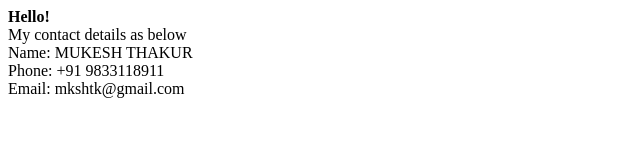
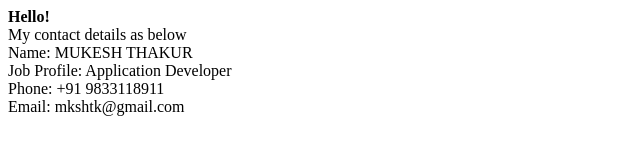
Before and after one commit to mkshtk/webpage, a plain HTML site: page main.html in a window 1280 px wide. Shown: the whole page, without its empty margins (0-640 px from the left). Drawn offline with Linux system fonts and the light colour scheme.

Commit message:
Update main.html

```diff
--- a/main.html
+++ b/main.html
@@ -10,6 +10,7 @@
     <b>Hello!</b>
     <div>My contact details as below</div>
     <div>Name: MUKESH THAKUR</div>
+    <div>Job Profile: Application Developer</div>
     <div>Phone: +91 9833118911</div>
     <div>Email: mkshtk@gmail.com</div>
 
```
